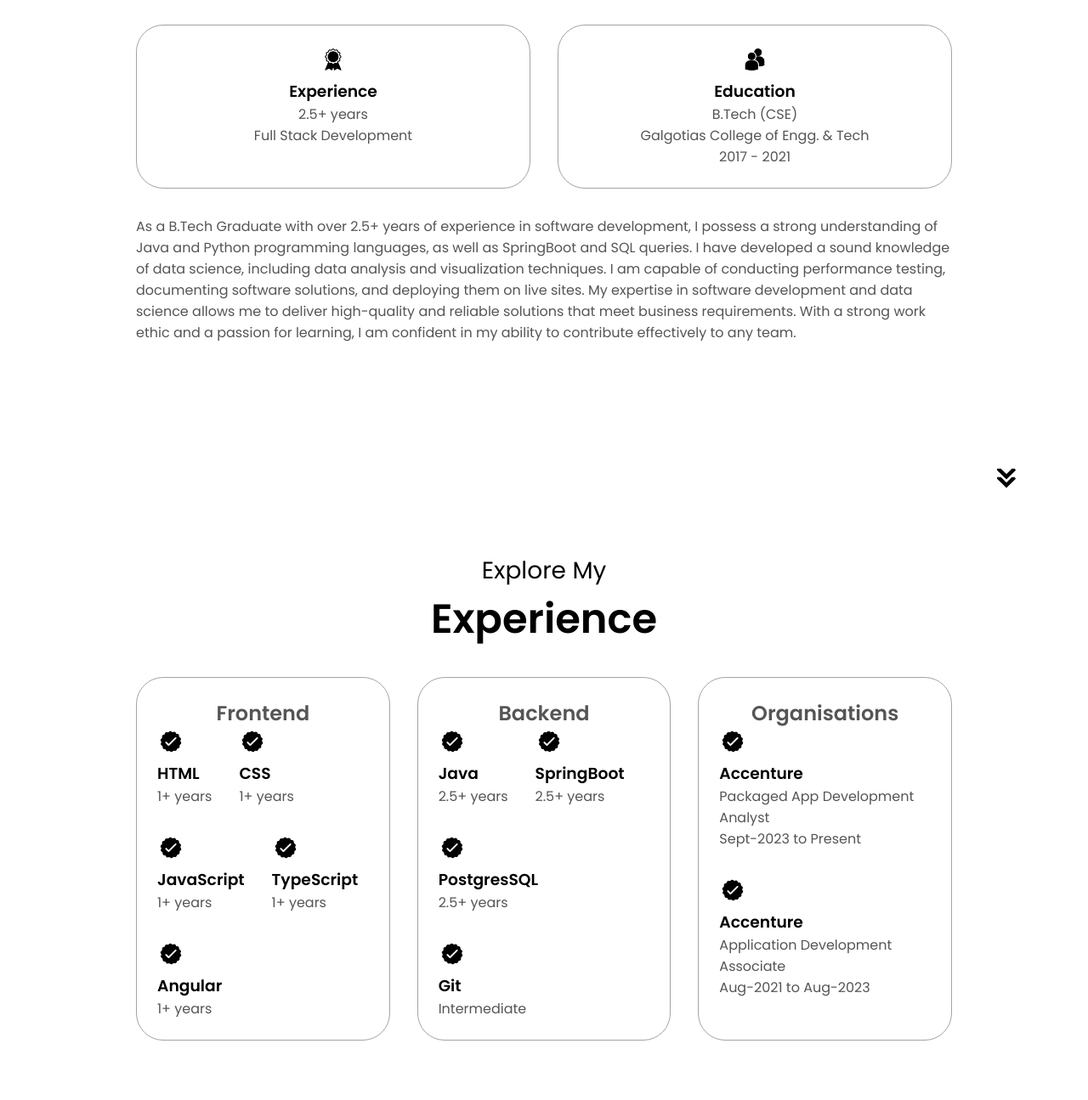
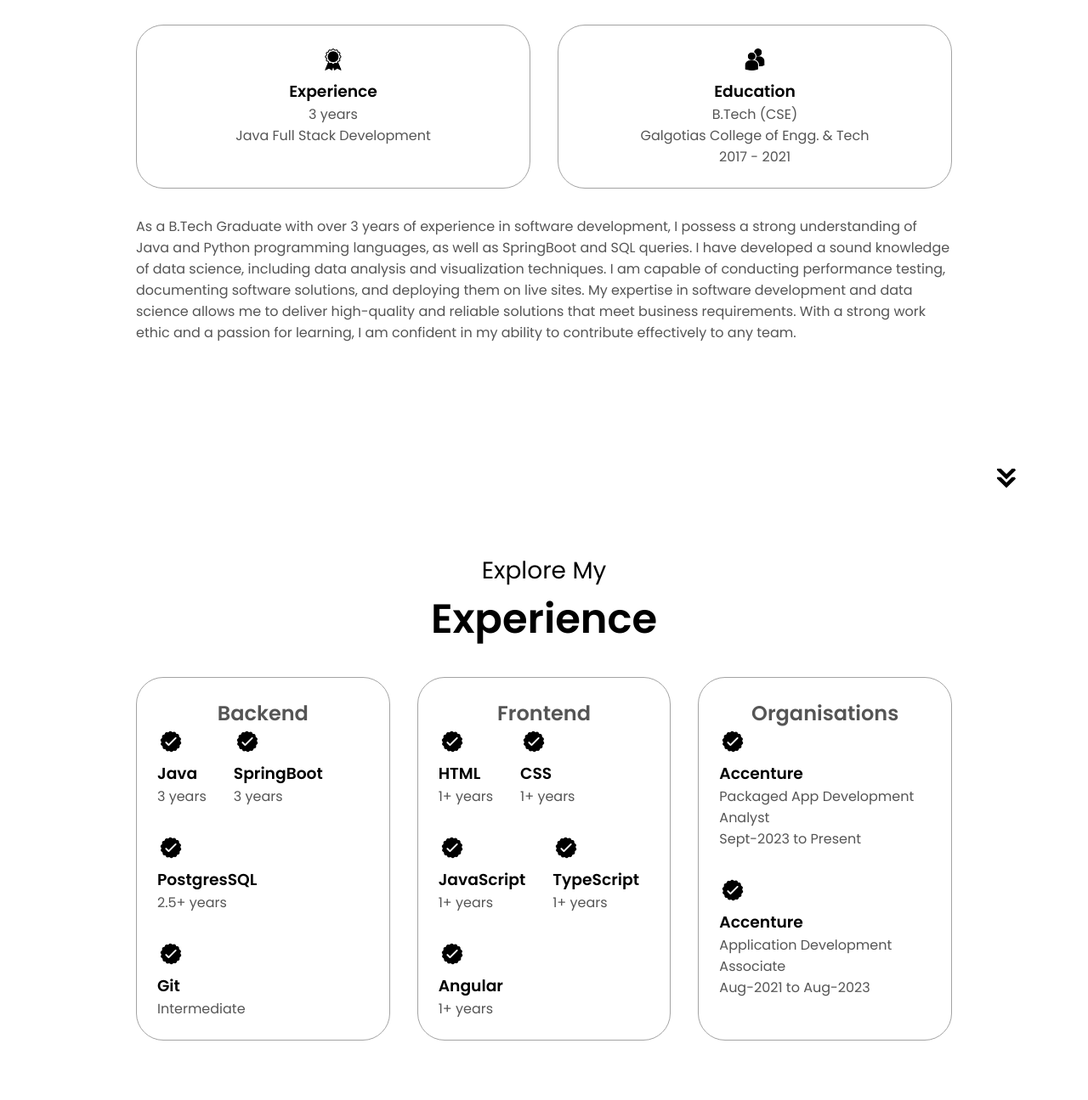
Before and after one commit to aman868987/Portfolio, a plain HTML site: page index.html in a window 1280 px wide. Shown: the part 925-2220 px from the top of the page at 85% size. Drawn offline with Linux system fonts and the light colour scheme.

Commit message:
Update index.html

```diff
--- a/index.html
+++ b/index.html
@@ -97,7 +97,7 @@
             <img src="./assets/experience.png" alt="experience icon"
             class="icon">
             <h3>Experience</h3>
-            <p>2.5+ years <br>Full Stack Development</p>
+            <p>3 years <br>Java Full Stack Development</p>
           </div>
           <div class="details-container">
             <img src="./assets/education.png" alt="educationicon"
@@ -107,7 +107,7 @@
           </div>
         </div>
         <div class="text-container">
-          <p>As a B.Tech Graduate with over 2.5+ years of experience in software development, I possess a strong understanding of Java and Python programming languages, as well as SpringBoot and SQL queries. I have developed a sound knowledge of data science, including data analysis and visualization techniques. I am capable of conducting performance testing, documenting software solutions, and deploying them on live sites. My expertise in software development and data science allows me to deliver high-quality and reliable solutions that meet business requirements. With a strong work ethic and a passion for learning, I am confident in my ability to contribute effectively to any team.</p>
+          <p>As a B.Tech Graduate with over 3 years of experience in software development, I possess a strong understanding of Java and Python programming languages, as well as SpringBoot and SQL queries. I have developed a sound knowledge of data science, including data analysis and visualization techniques. I am capable of conducting performance testing, documenting software solutions, and deploying them on live sites. My expertise in software development and data science allows me to deliver high-quality and reliable solutions that meet business requirements. With a strong work ethic and a passion for learning, I am confident in my ability to contribute effectively to any team.</p>
         </div>
       </div>
       </div>
@@ -124,6 +124,39 @@
       <h1 class="title">Experience</h1>
       <div class="experience-details-container">
         <div class="about-containers">
+                    <div class="details-container">
+            <h2 class="experience-sub-title">Backend</h2>
+            <div class="article-container">
+              <article>
+                <img src="./assets/checkmark.png" alt="experience icon" class="icon">
+                <div>
+                  <h3>Java</h3>
+                  <p>3 years</p>
+                </div>
+              </article>
+              <article>
+                <img src="./assets/checkmark.png" alt="experience icon" class="icon">
+                <div>
+                  <h3>SpringBoot</h3>
+                  <p>3 years</p>
+                </div>
+              </article>
+              <article>
+                <img src="./assets/checkmark.png" alt="experience icon" class="icon">
+                <div>
+                  <h3>PostgresSQL</h3>
+                  <p>2.5+ years</p>
+                </div>
+              </article>
+              <article>
+                <img src="./assets/checkmark.png" alt="experience icon" class="icon">
+                <div>
+                  <h3>Git</h3>
+                  <p>Intermediate</p>
+                </div>
+              </article>
+            </div>
+          </div>
           <div class="details-container">
             <h2 class="experience-sub-title">Frontend</h2>
             <div class="article-container">
@@ -164,46 +197,7 @@
               </article>
             </div>
           </div>
-          <div class="details-container">
-            <h2 class="experience-sub-title">Backend</h2>
-            <div class="article-container">
-              <article>
-                <img src="./assets/checkmark.png" alt="experience icon" class="icon">
-                <div>
-                  <h3>Java</h3>
-                  <p>2.5+ years</p>
-                </div>
-              </article>
-              <article>
-                <img src="./assets/checkmark.png" alt="experience icon" class="icon">
-                <div>
-                  <h3>SpringBoot</h3>
-                  <p>2.5+ years</p>
-                </div>
-              </article>
-              <article>
-                <img src="./assets/checkmark.png" alt="experience icon" class="icon">
-                <div>
-                  <h3>PostgresSQL</h3>
-                  <p>2.5+ years</p>
-                </div>
-              </article>
-              <article>
-                <img src="./assets/checkmark.png" alt="experience icon" class="icon">
-                <div>
-                  <h3>Git</h3>
-                  <p>Intermediate</p>
-                </div>
-              </article>
-              <!-- <article>
-                <img src="./assets/checkmark.png" alt="experience icon" class="icon">
-                <div>
-                  <h3>Angular</h3>
-                  <p>1+ years</p>
-                </div>
-              </article> -->
-            </div>
-          </div>
+
           <div class="details-container">
             <h2 class="experience-sub-title">Organisations</h2>
             <div class="article-container">
```
